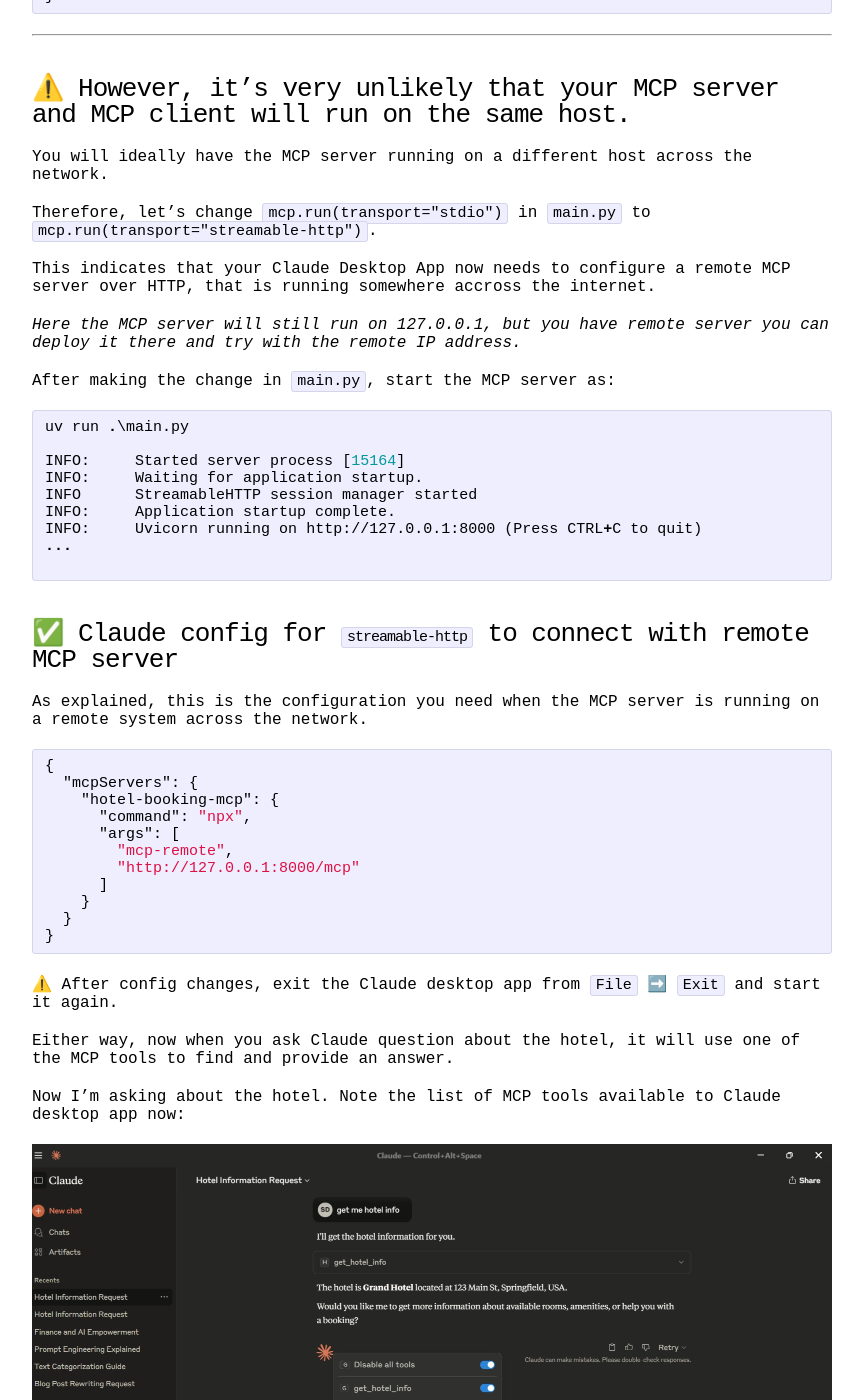
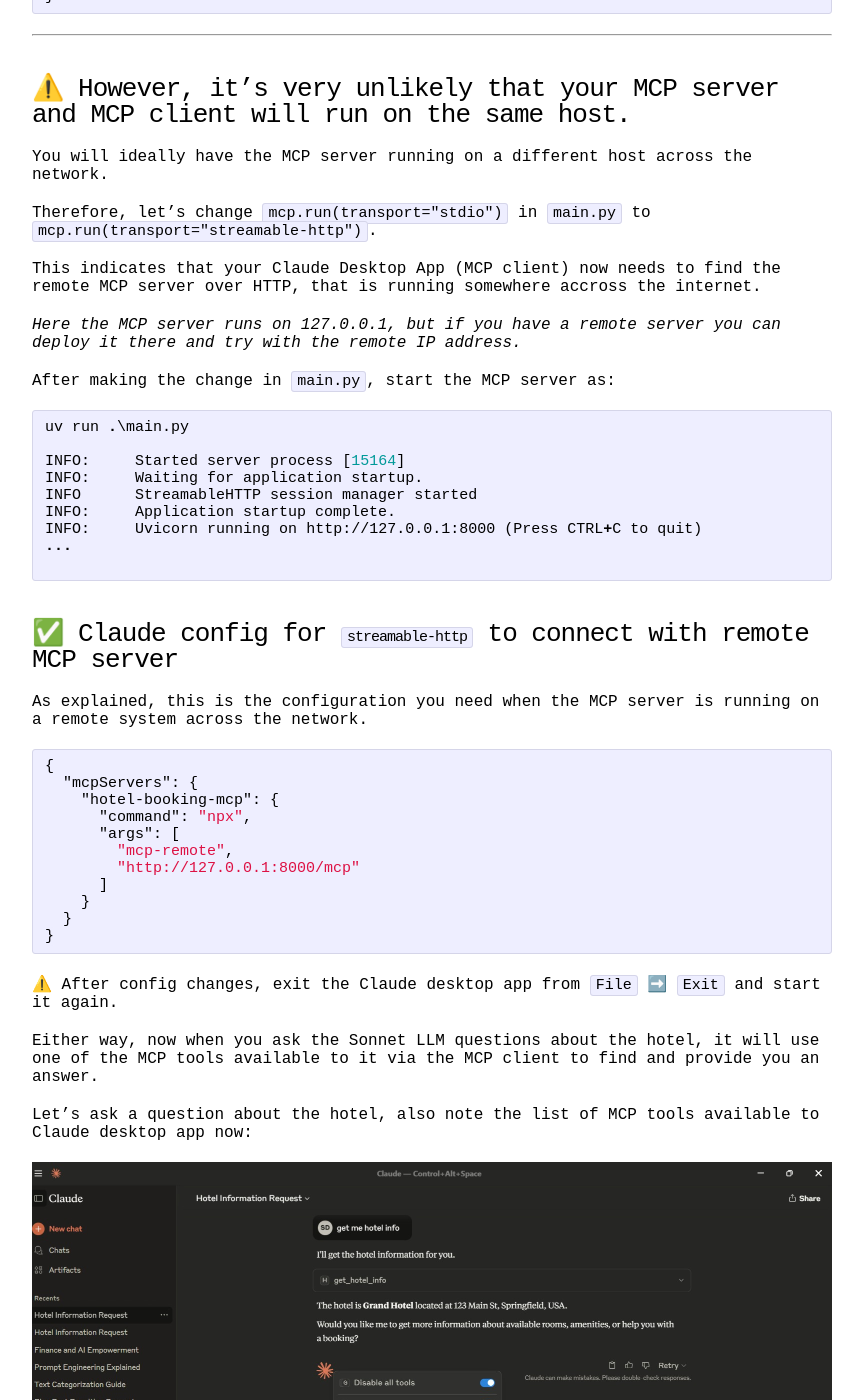
Before and after one commit to mindyouragents/mindyouragents.github.io, a Jekyll site: the page built from _posts/2025-07-04-simple-mcp-server-configured-with-claude-desktop.markdown, in a window 1280 px wide and 1400 px high, scrolled down 7483 px. Shown: the whole window, without its empty margins (208-1071 px from the left). Built offline with Jekyll 4.4.1, drawn with Linux system fonts in a browser that asks for light colours; some web fonts are replaced; some of the changed text lies outside the part shown.

Commit message:
Update 2025-07-04-simple-mcp-server-configured-with-claude-desktop.markdown

```diff
--- a/_posts/2025-07-04-simple-mcp-server-configured-with-claude-desktop.markdown
+++ b/_posts/2025-07-04-simple-mcp-server-configured-with-claude-desktop.markdown
@@ -395,7 +395,7 @@
 
 ### ✅ Claude config for `stdio`
 
-This is when the MCP server is running on the same machine as the Claude client.
+This is when the MCP server is running on the same machine as the MCP client.
 
 Point `command` to the `python` in your `.venv`. On powershell you get the python path using command `(Get-Command python).Path`, assuming your `.venv` is active.
 Point `args` to the absolute path of the `main.py` file.
@@ -421,9 +421,9 @@
 
 Therefore, let's change `mcp.run(transport="stdio")` in `main.py` to `mcp.run(transport="streamable-http")`.
 
-This indicates that your Claude Desktop App now needs to configure a remote MCP server over HTTP, that is running somewhere accross the internet.
+This indicates that your Claude Desktop App (MCP client) now needs to find the remote MCP server over HTTP, that is running somewhere accross the internet.
 
-*Here the MCP server will still run on 127.0.0.1, but you have remote server you can deploy it there and try with the remote IP address.*
+*Here the MCP server runs on 127.0.0.1, but if you have a remote server you can deploy it there and try with the remote IP address.*
 
 After making the change in `main.py`, start the MCP server as:
 
@@ -459,19 +459,19 @@
 
 ⚠️ After config changes, exit the Claude desktop app from `File` ➡️ `Exit` and start it again.
 
-Either way, now when you ask Claude question about the hotel, it will use one of the MCP tools to find and provide an answer.
+Either way, now when you ask the Sonnet LLM questions about the hotel, it will use one of the MCP tools available to it via the MCP client to find and provide you an answer.
 
-Now I'm asking about the hotel. Note the list of MCP tools available to Claude desktop app now:
+Let's ask a question about the hotel, also note the list of MCP tools available to Claude desktop app now:
 
 <img src="/assets/claude-mcp-1.jpg" width="100%"> <br />
 
-Note for each answer, the app is showing which tool it used to figure out the answer, based on the docstring we wrote earlier.
+Note for each answer, the app is showing which tool it used to figure out the answer, based on the docstrings we wrote earlier.
 
-Then asking about list of available rooms:
+Then I'm asking about the list of available rooms:
 
 <img src="/assets/claude-mcp-2.jpg" width="100%"> <br />
 
-Asking about amenities and booking a suite room:
+Now I'm asking about amenities and booking a suite room:
 
 <img src="/assets/claude-mcp-3.jpg" width="100%"> <br />
 <img src="/assets/claude-mcp-4.jpg" width="100%"> <br />
@@ -482,4 +482,3 @@
 <img src="/assets/claude-mcp-6.jpg" width="100%"> <br />
 
 <br />
-<br />
```
